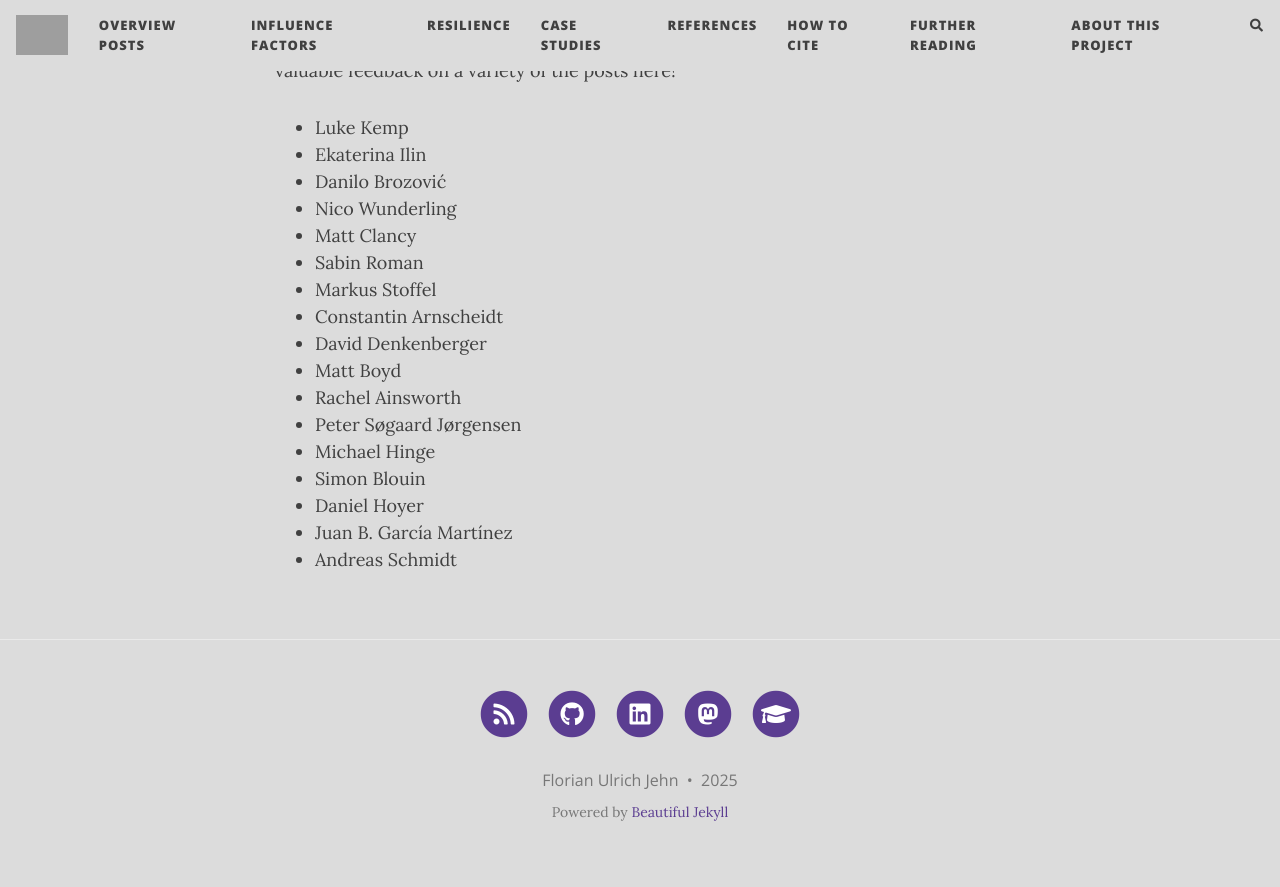
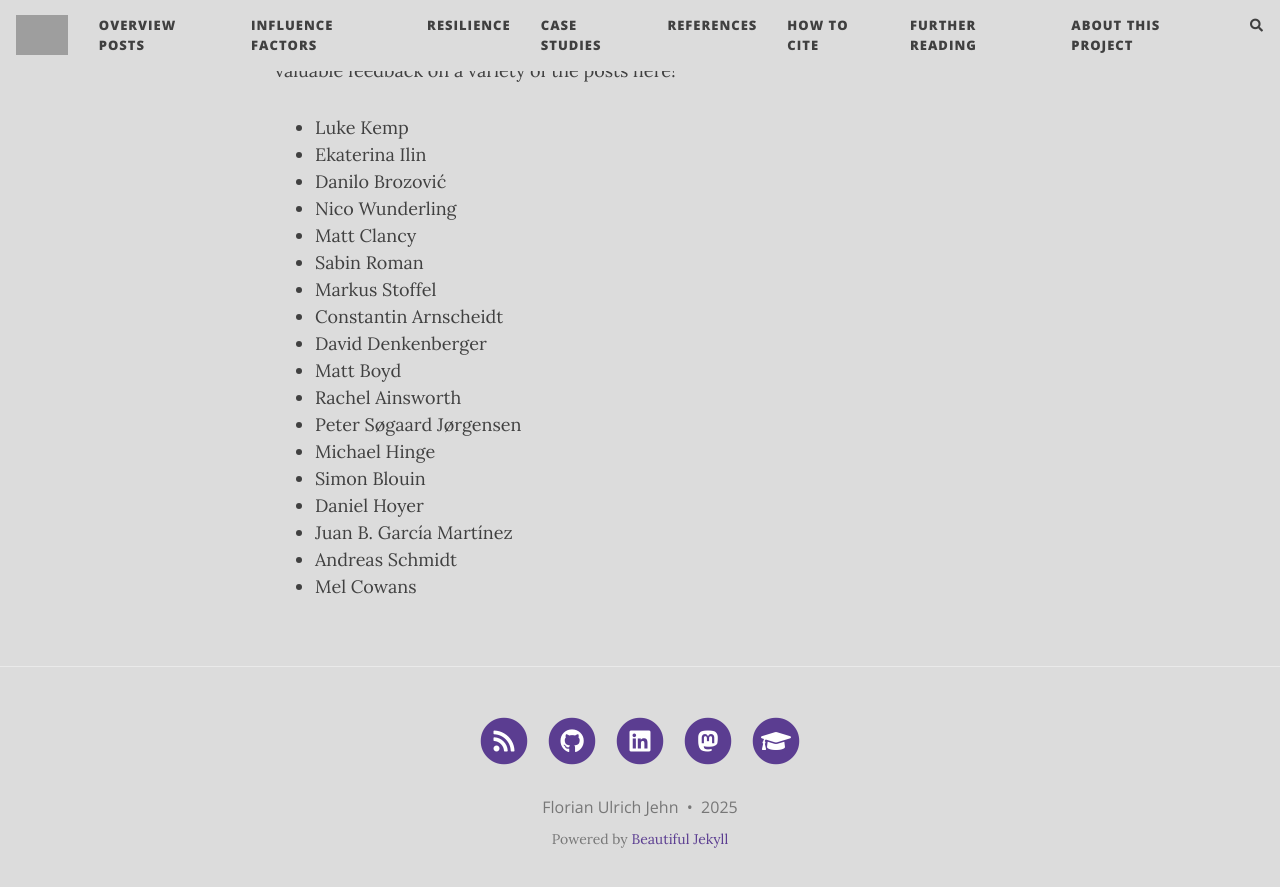
Before and after one commit to florianjehn/Societal_Collapse, a Jekyll site: the page built from aboutme.md, in a window 1280 px wide and 900 px high, scrolled down 1265 px. Shown: the top 887 px of the window. Built offline with Jekyll 4.4.1, drawn with Linux system fonts in a browser that asks for light colours; nearby versions of some CDN libraries; comment, search, counter and statistics services are not loaded; grey boxes are pictures that could not be loaded.

Commit message:
Update aboutme.md

```diff
--- a/aboutme.md
+++ b/aboutme.md
@@ -36,3 +36,4 @@ Thanks for very valuable feedback on a variety of the posts here!
 * Daniel Hoyer
 * Juan B. García Martínez
 * Andreas Schmidt
+* Mel Cowans
```
